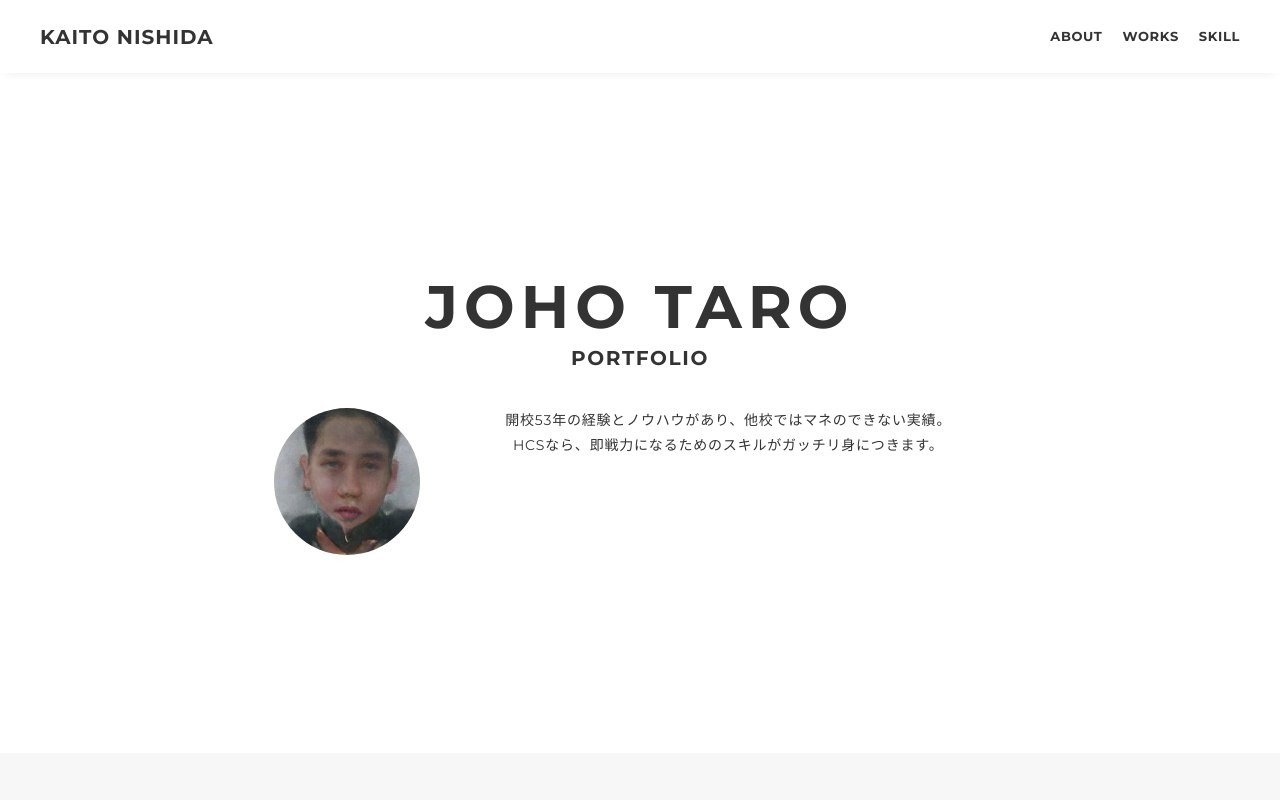
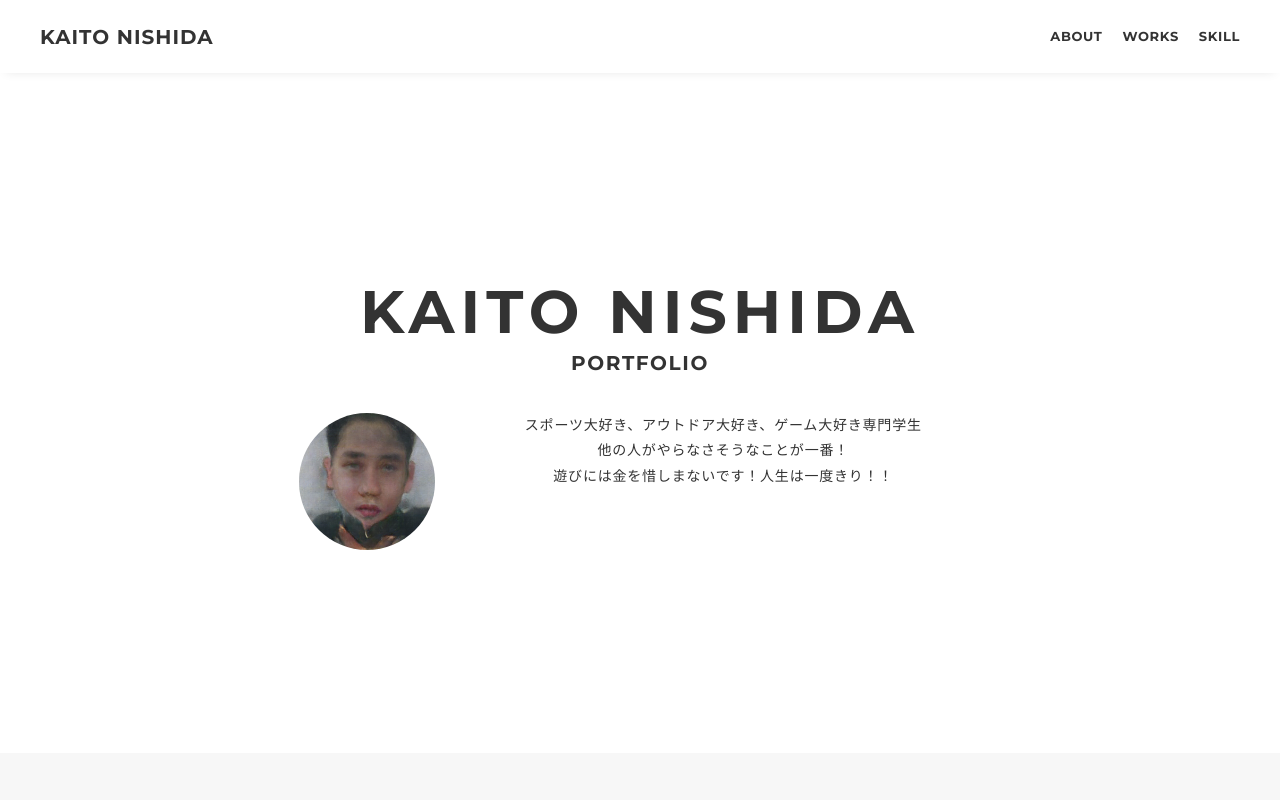
Before and after one commit to kk04260210/S1A321, a plain HTML site: page index.html in a window 1280 px wide. Shown: the top 800 px of the page. Drawn offline with nearby package versions, Linux system fonts and the light colour scheme.

Commit message:
Add files via upload

```diff
--- a/index.html
+++ b/index.html
@@ -36,15 +36,15 @@
 			<!-- main-visual -->
 			<div class="main-visual" id="about">
 				<div class="main-visual-inner">
-					<p class="main-visual-title">JOHO TARO</p>
+					<p class="main-visual-title">KAITO NISHIDA</p>
 					<p class="main-visual-subtitle">PORTFOLIO</p>
 					<div class="main-visual-profile">
 						<p class="main-visual-img">
 							<img src="portfolio/img/profile.png" alt="自画像" />
 						</p>
 						<p class="main-visual-text">
-							開校53年の経験とノウハウがあり、<br class="sp-only">他校ではマネのできない実績。<br>
-							HCSなら、即戦力になるためのスキルが<br class="sp-only">ガッチリ身につきます。<br>
+							スポーツ大好き、アウトドア大好き、ゲーム大好き専門学生<br /><br  class="sp-only">他の人がやらなさそうなことが一番！<br>
+							遊びには金を惜しまないです！<br class="sp-only">人生は一度きり！！<br>
 						</p>
 					</div>
 				</div>
```
